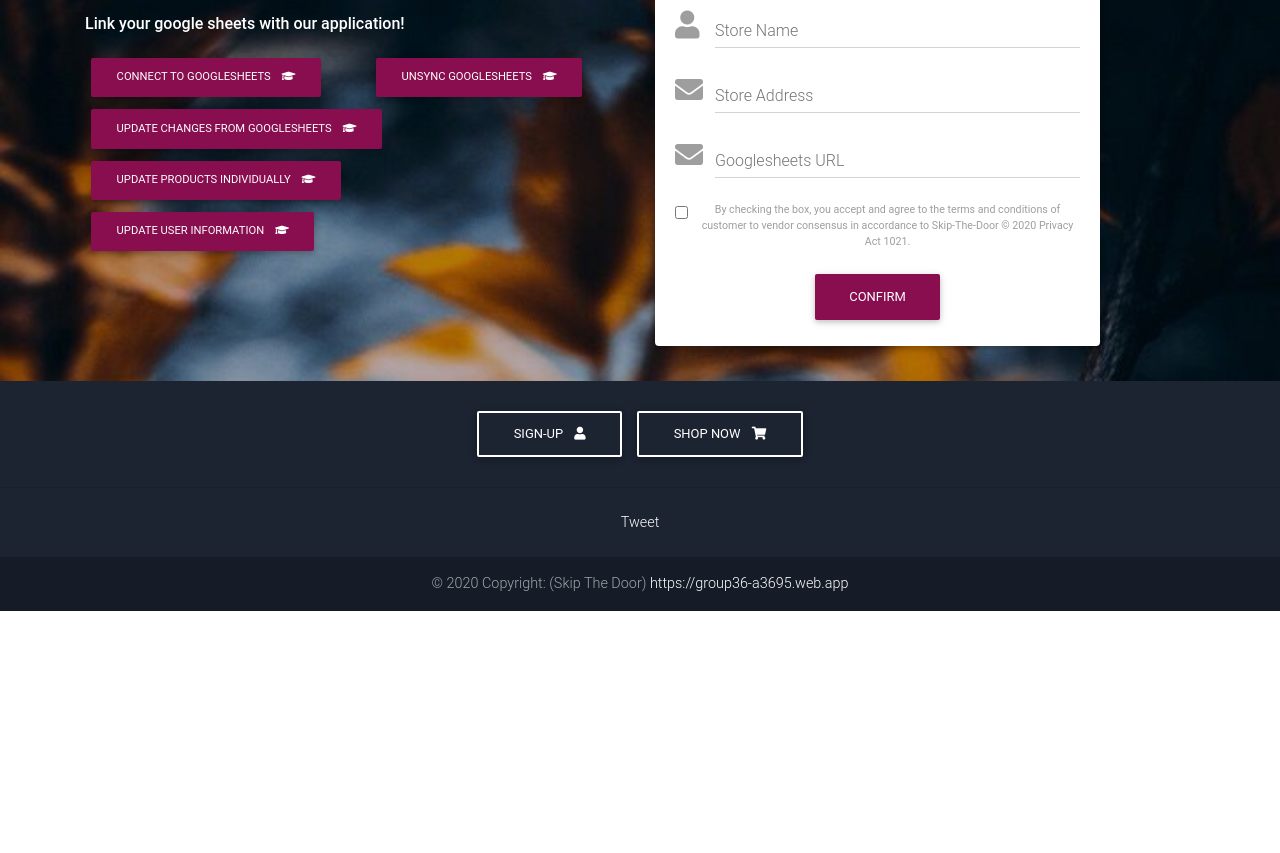
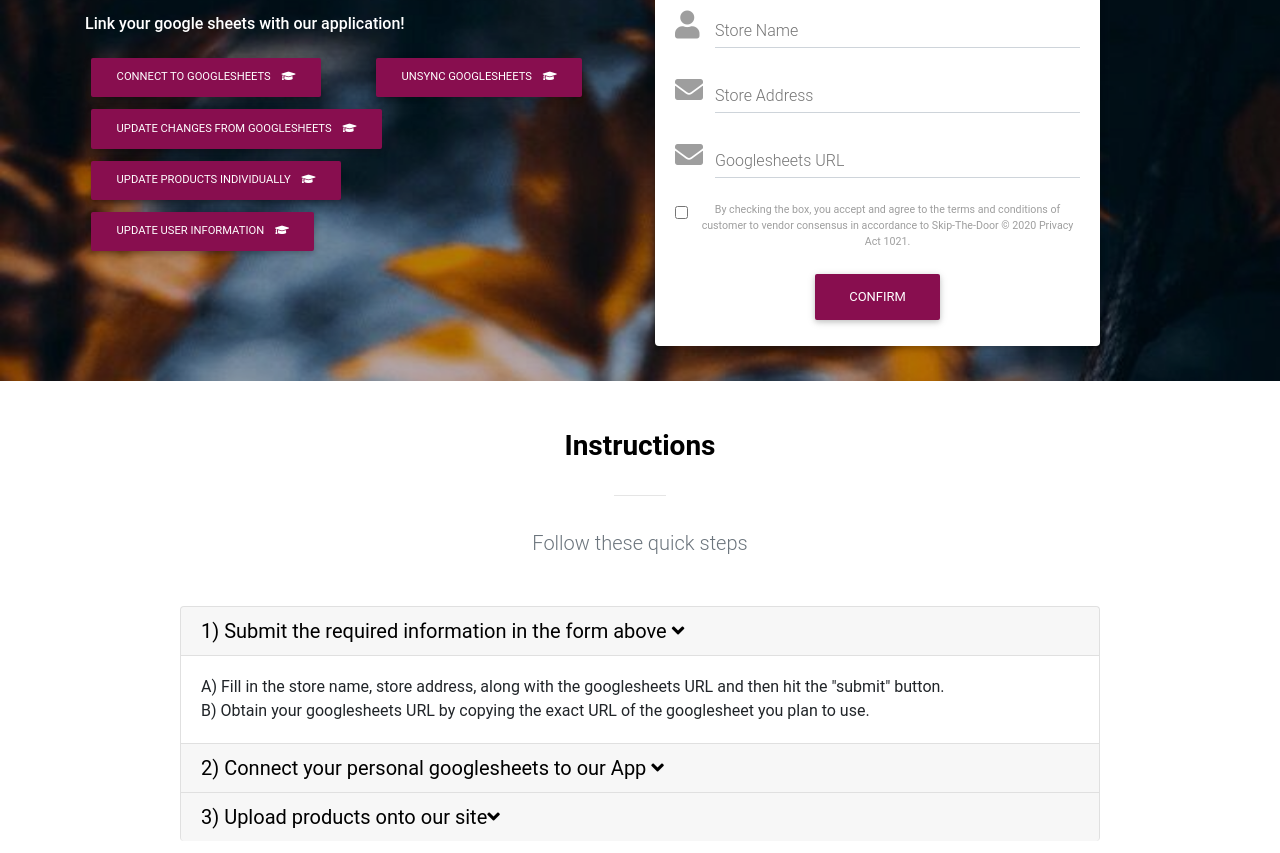
Before and after one commit to KeeganE-Hub/COMP-2800-Team-BBY-36-SkipTheDoor, a plain HTML site: page public/vendor.html in a window 1280 px wide. Shown: the part 99-952 px from the top of the page. Before the commit the page ends 800 px from the top, so only its background shows below. Drawn offline with nearby package versions, Linux system fonts and the light colour scheme; no server answers; a script that the page names is missing.

Commit message:
added instruction on vendor page

```diff
--- a/public/vendor.html
+++ b/public/vendor.html
@@ -275,6 +275,122 @@
   <!--Section: Cards-->
 
   </div>
+
+  <div class="row">
+    <div class="col ">
+      <div class="container mt-5">
+        <!--Section: Content-->
+        <section>
+
+          <!-- Section heading -->
+          <h3 class="font-weight-bold black-text mb-4 pb-2 text-center">Instructions</h3>
+          <hr class="w-header">
+          <!-- Section description -->
+          <p class="lead text-muted mx-auto mt-4 pt-2 mb-5 text-center">Follow these quick steps</p>
+
+          <div class="row">
+            <div class="col-md-12 col-lg-10 mx-auto mb-5">
+
+              <!--Accordion wrapper-->
+              <div class="accordion md-accordion" id="accordionEx" role="tablist" aria-multiselectable="true">
+
+                <!-- Accordion card -->
+                <div class="card border-top border-bottom-0 border-left border-right border-light">
+
+                  <!-- Card header -->
+                  <div class="card-header border-bottom border-light" role="tab" id="headingOne1">
+                    <a data-toggle="collapse" data-parent="#accordionEx" href="#collapseOne1" aria-expanded="true"
+                      aria-controls="collapseOne1">
+                      <h5 class="black-text font-weight-normal mb-0">
+                        1) Submit the required information in the form above <i class="fas fa-angle-down rotate-icon"></i>
+                      </h5>
+                    </a>
+                  </div>
+
+                  <!-- Card body -->
+                  <div id="collapseOne1" class="collapse show" role="tabpanel" aria-labelledby="headingOne1"
+                    data-parent="#accordionEx">
+                    <div class="card-body">
+                      A) Fill in the store name, store address, along with the googlesheets URL and then hit the "submit" button.
+                      <br>
+                      B) Obtain your googlesheets URL by copying the exact URL of the googlesheet you plan to use.
+                    </div>
+                  </div>
+
+                </div>
+                <!-- Accordion card -->
+
+                <!-- Accordion card -->
+                <div class="card border-bottom-0 border-left border-right border-light">
+
+                  <!-- Card header -->
+                  <div class="card-header border-bottom border-light" role="tab" id="headingTwo2">
+                    <a class="collapsed" data-toggle="collapse" data-parent="#accordionEx" href="#collapseTwo2"
+                      aria-expanded="false" aria-controls="collapseTwo2">
+                      <h5 class="black-text font-weight-normal mb-0">
+                        2) Connect your personal googlesheets to our App <i class="fas fa-angle-down rotate-icon"></i>
+                      </h5>
+                    </a>
+                  </div>
+
+                  <!-- Card body -->
+                  <div id="collapseTwo2" class="collapse" role="tabpanel" aria-labelledby="headingTwo2"
+                    data-parent="#accordionEx">
+                    <div class="card-body">
+                      A) Once the form is submitted, please click the "connect to googlesheets" button
+                      <br>
+                      B) Then log-in to your google account.
+                    </div>
+                  </div>
+
+                </div>
+                <!-- Accordion card -->
+
+                <!-- Accordion card -->
+                <div class="card border-bottom-0 border-left border-right border-light">
+
+                  <!-- Card header -->
+                  <div class="card-header border-bottom border-light" role="tab" id="headingThree3">
+                    <a class="collapsed" data-toggle="collapse" data-parent="#accordionEx" href="#collapseThree3"
+                      aria-expanded="false" aria-controls="collapseThree3">
+                      <h5 class="black-text font-weight-normal mb-0">
+                        3) Upload products onto our site<i class="fas fa-angle-down rotate-icon"></i>
+                      </h5>
+                    </a>
+                  </div>
+
+                  <!-- Card body -->
+                  <div id="collapseThree3" class="collapse" role="tabpanel" aria-labelledby="headingThree3"
+                    data-parent="#accordionEx">
+                    <div class="card-body">
+                      A) Please upload the products you wish to display on our
+                      site onto your personal googlesheet
+                      <br>
+                      B) Please fill out your googlesheet with the following sample format
+                      given by clicking the "Sample Format" button below
+                      <a href="https://docs.google.com/spreadsheets/d/16MDoo13JCiftl75XIUqiF0B0lKet7Wl7MO64KjQNvM0/edit#gid=0" target="_blank"><button class="btn btn-unique btn-sm">Sample Format</button></a>
+                      <br>
+                      Note: columns must be in the correct order as given in the samplesheet
+                    </div>
+                  </div>
+
+              </div>
+              <!-- Accordion wrapper -->
+
+            </div>
+          </div>
+
+        </section>
+
+
+      </div>
+
+    </div>
+
+  </div>
+
+
+
   </main>
   <!--Main layout-->
 
```
